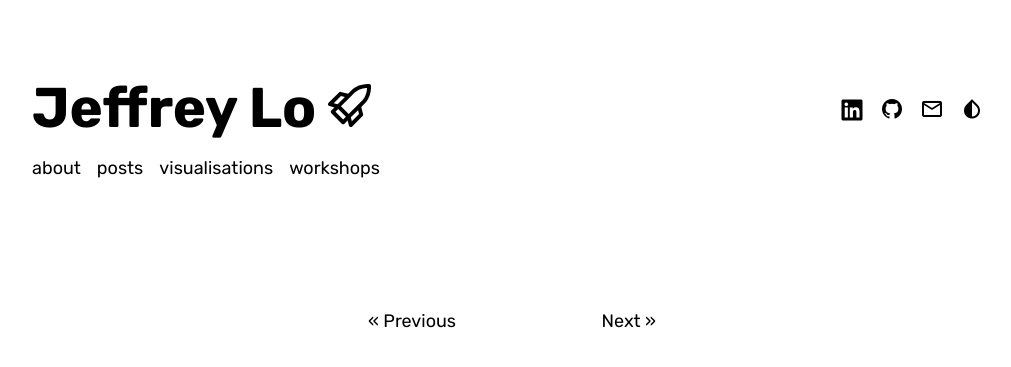
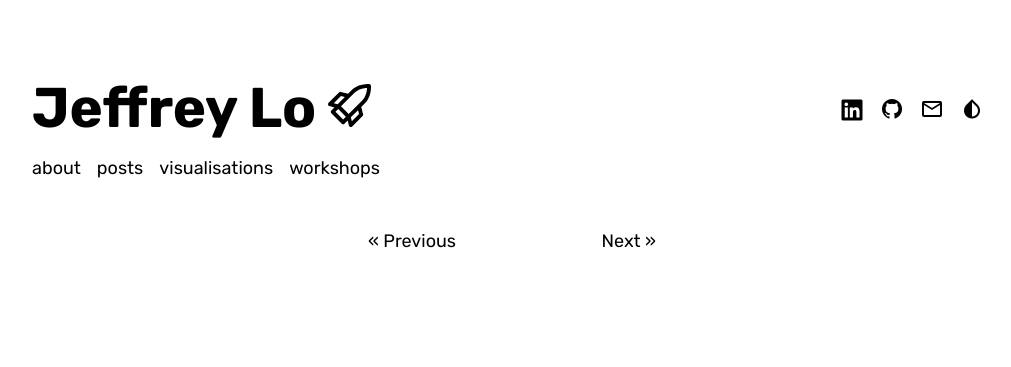
Before and after one commit to jeffreycklo/jeffreycklo.github.io, a Jekyll site: the page built from index.html, in a window 1280 px wide. Shown: the top 367 px of the page, without its empty margins (128-1139 px from the left). Built offline with Jekyll 4.4.1, drawn with Linux system fonts in a browser that asks for light colours; nearby versions of some CDN libraries; some web fonts are replaced; the list of posts is cut into pages by our own code.

```diff
--- a/_sass/_header.scss
+++ b/_sass/_header.scss
@@ -3,7 +3,7 @@
 
 header {
     overflow: hidden;
-    margin-bottom: 5rem;
+    /* margin-bottom: 5rem; */
 }
 
 .logo {
```
